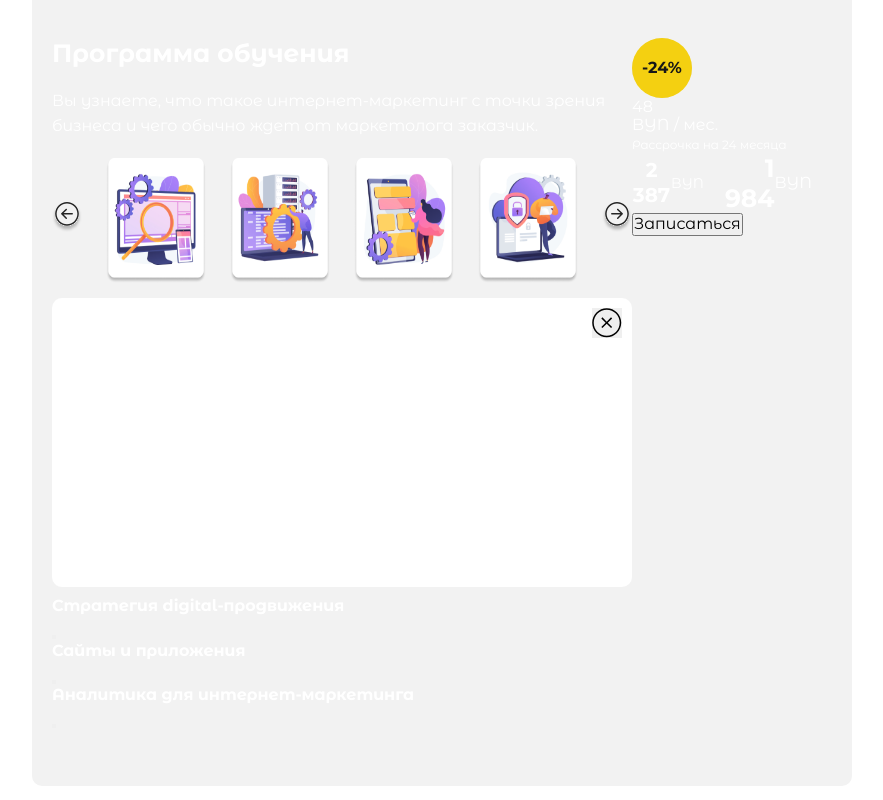
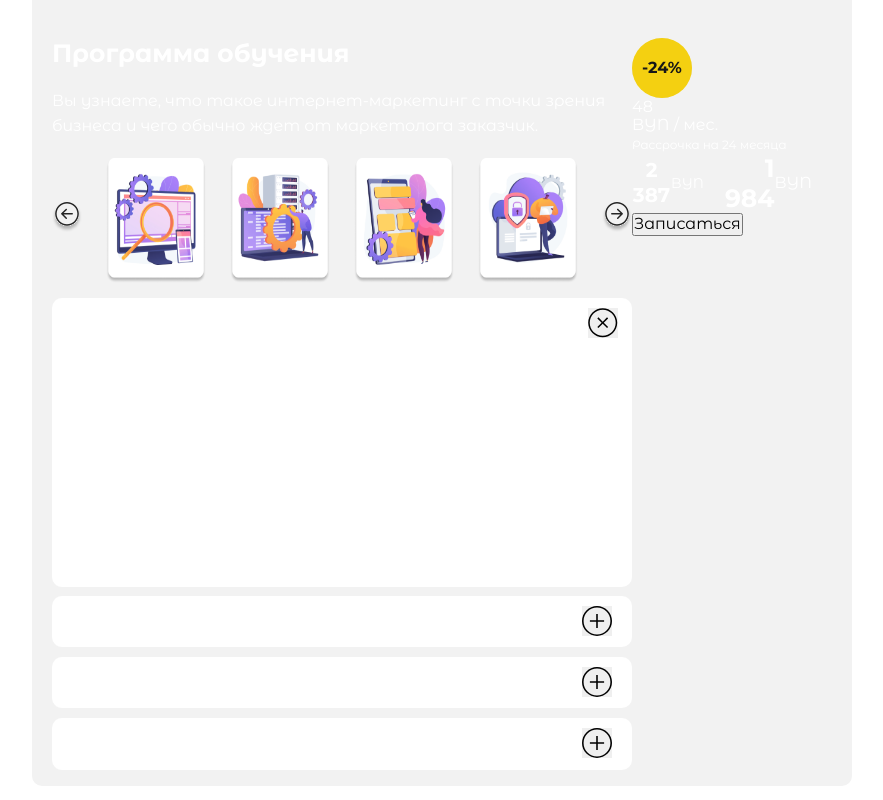
Before and after one commit to InnaRomanova/inf-cours, a React (Create React App) app: page /courses in a window 1280 px wide. Shown: the part 362-1162 px from the top of the page, without its empty margins (198-1081 px from the left). Built offline with nearby package versions, Linux system fonts and the light colour scheme.

Commit message:
list item add in programm__marketing

```diff
--- a/src/components/ProgrammCourses/ProgrammCourses.css
+++ b/src/components/ProgrammCourses/ProgrammCourses.css
@@ -1,7 +1,7 @@
 .propgramm {
     position: absolute;
     max-width: 820px;
-    height: 988px;
+    min-height: 988px;
     left: 0;
     right: 0;
     top: 160px;
@@ -150,26 +150,27 @@
 }
 
 .programm__marketing {
-    margin: 0 0 10px 0;
-    padding: 15px 0 10px 20px;
+    margin: 0;
+    padding: 0;
     position: relative;
     background: #FFFFFF;
     border-radius: 10px;
 }
 
+
 .programm__marketing-container {
-    margin: 0 0 32px;
+    margin: 0 0 10px 20px;
     padding: 0;
+}
 
+
+.section {
+    margin-top: 9px;
 }
 
 .programm__marketing-title {
     margin: 0;
-    padding: 0;
-    max-width: 475px;
-    height: 26px;
-    /* background: #FFFFFF; */
-
+    padding: 15px 0 18px;
 }
 
 .programm__close-block {
@@ -183,24 +184,28 @@
     height: 30px;
     border: none;
     position: absolute;
-    right: 10px;
+    right: 14px;
     top: 10px;
 }
 
-.program__marketing {
+
+.programm__list_open {
     margin: 0;
     padding: 0;
-    box-shadow: 0px 3px 4px 0px #99999940;
-    background: #FFFFFF;
-    width: 580px;
-    height: 288px;
-    border-radius: 10px;
-
-
+    background-image: url(../../images/programm-list-open.svg);
+    background-repeat: no-repeat;
+    background-size: cover;
+    background-position: inherit;
+    width: 30px;
+    height: 30px;
+    border: none;
+    position: absolute;
+    right: 20px;
+    top: 10px;
 }
 
 .marketing__list {
-    margin: 19px 25px 0 10px;
+    margin: 19px 25px 0 30px;
     padding: 0;
     list-style: none;
 }
@@ -210,17 +215,11 @@
     padding: 0;
 }
 
-.programm_digital {
-    margin: 0;
-    padding: 0;
+.marketing__item:first-of-type {
+    margin-top: 22px;
 }
 
-.programm__marketing-title {
-    margin: 0;
-    padding: 0;
+.marketing__item:last-child {
+    padding-bottom: 25px;
+    margin-bottom: 0;
 }
-
-.programm__add {
-    margin: 0;
-    padding: 0;
-}
--- a/src/components/ProgrammCourses/ProgrammCourses.jsx
+++ b/src/components/ProgrammCourses/ProgrammCourses.jsx
@@ -97,7 +97,6 @@ function ProgrammCourses({ active, setActive }) {
                 <h4 className="programm__marketing-title">
                   Основы интернет-маркетинга
                 </h4>
-
                 <button className="programm__close-block" />
               </div>
               <ul className="marketing__list">
@@ -117,23 +116,35 @@ function ProgrammCourses({ active, setActive }) {
                 </li>
               </ul>
             </div>
-            <div className="programm_digital">
+
+            <div className="programm__marketing section">
+              <div className="programm__marketing-container">
                 <h4 className="programm__marketing-title">
                   Стратегия digital-продвижения
                 </h4>
-              <button className="programm__add" />
+                <button className="programm__close-block programm__list_open" />
               </div>
-            <div className="programm_digital">
-              <h4 className="programm__marketing-title">Сайты и приложения</h4>
-              <button className="programm__add" />
             </div>
-            <div className="programm_digital">
+
+            <div className="programm__marketing">
+              <div className="programm__marketing-container">
+                <h4 className="programm__marketing-title">
+                  Сайты и приложения
+                </h4>
+                <button className="programm__close-block programm__list_open" />
+              </div>
+            </div>
+
+            <div className="programm__marketing">
+              <div className="programm__marketing-container">
                 <h4 className="programm__marketing-title">
                   Аналитика для интернет-маркетинга
                 </h4>
-              <button className="programm__add" />
+                <button className="programm__close-block programm__list_open" />
               </div>
             </div>
+          </div>
+
           <div className="programm__section-right">
             <div className="programm__inf">
               <div className="become__circle">-24%</div>
```
Also changed, not shown: src/images/open-list-programm.svg (added), src/images/programm-list-open.svg (added). Lines whose indentation alone changed are shown as unchanged.
